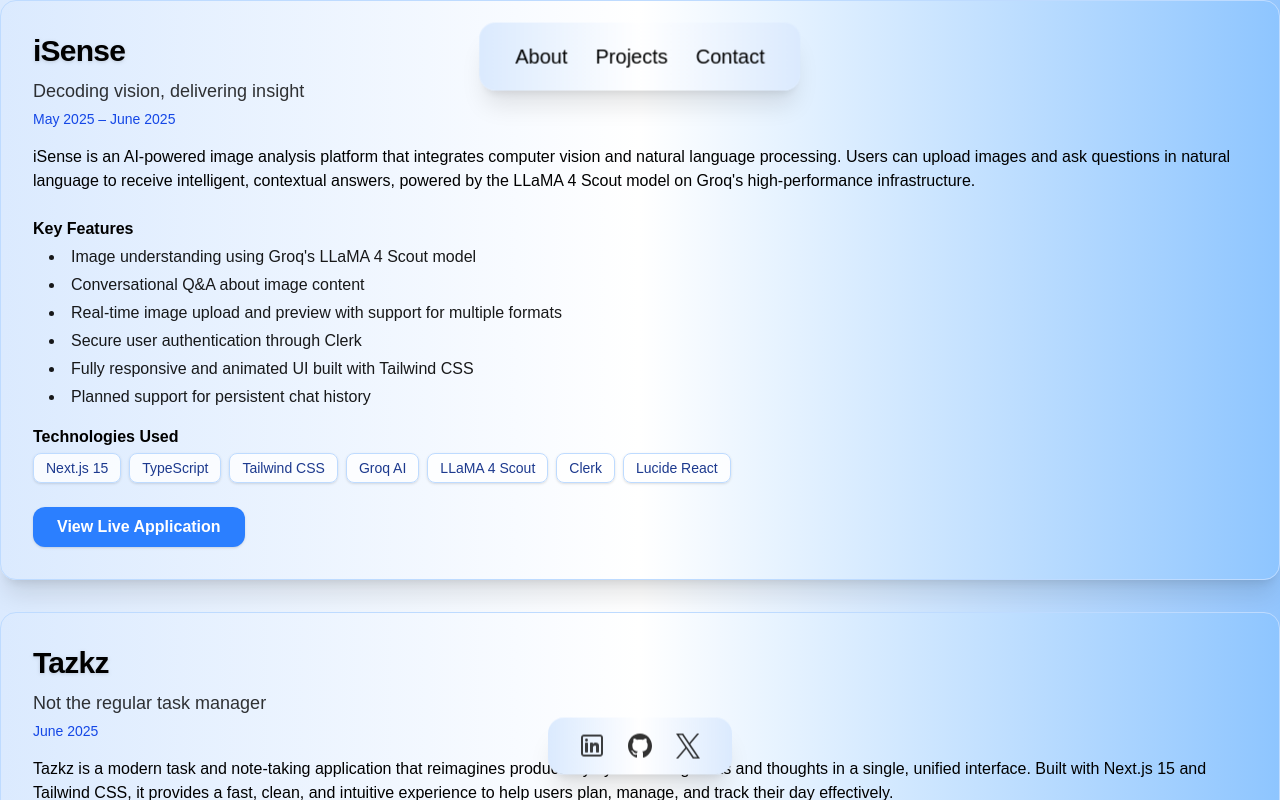
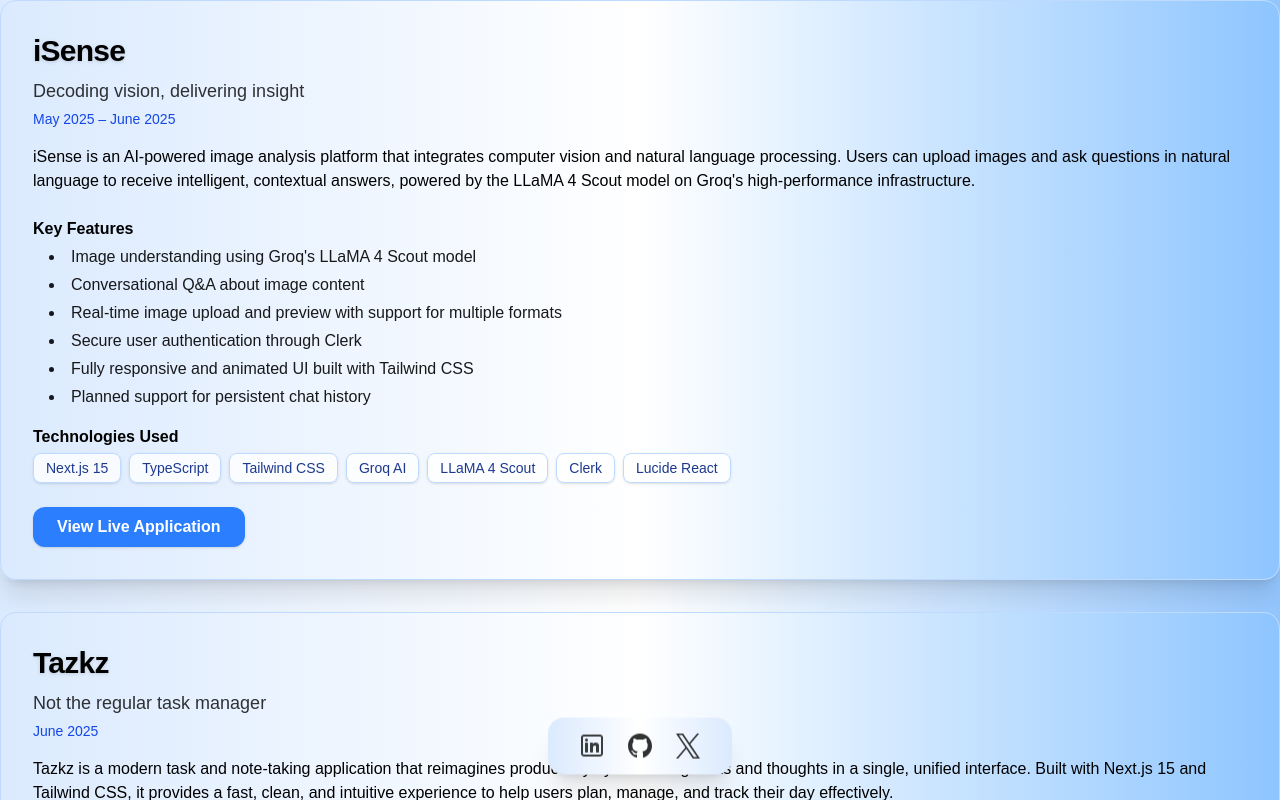
Before and after one commit to CSVaishakh/Portfolio, a Next.js app: page /projects in a window 1280 px wide. Shown: the top 800 px of the page. Built offline with nearby package versions, Linux system fonts and the light colour scheme.

Commit message:
restrucutreed the home apge

```diff
--- a/app/layout.tsx
+++ b/app/layout.tsx
@@ -6,7 +6,6 @@
   return (
     <html lang="en">
       <body>
-        <Header/>
         {children}
         <Footer/>
       </body>
--- a/app/page.tsx
+++ b/app/page.tsx
@@ -2,10 +2,12 @@
 import About from "@/components/about";
 import Skills from "@/components/skills";
 import Contact from "@/components/contact";
+import Header from "@/components/header";
 
 export default function Home() {
   return (
     <section>
+      <section id="header"><Header/></section>
       <section id="banner"><Banner/></section>
       <section id="about"><About/></section>
       <section id="skills"><Skills/></section>
```
